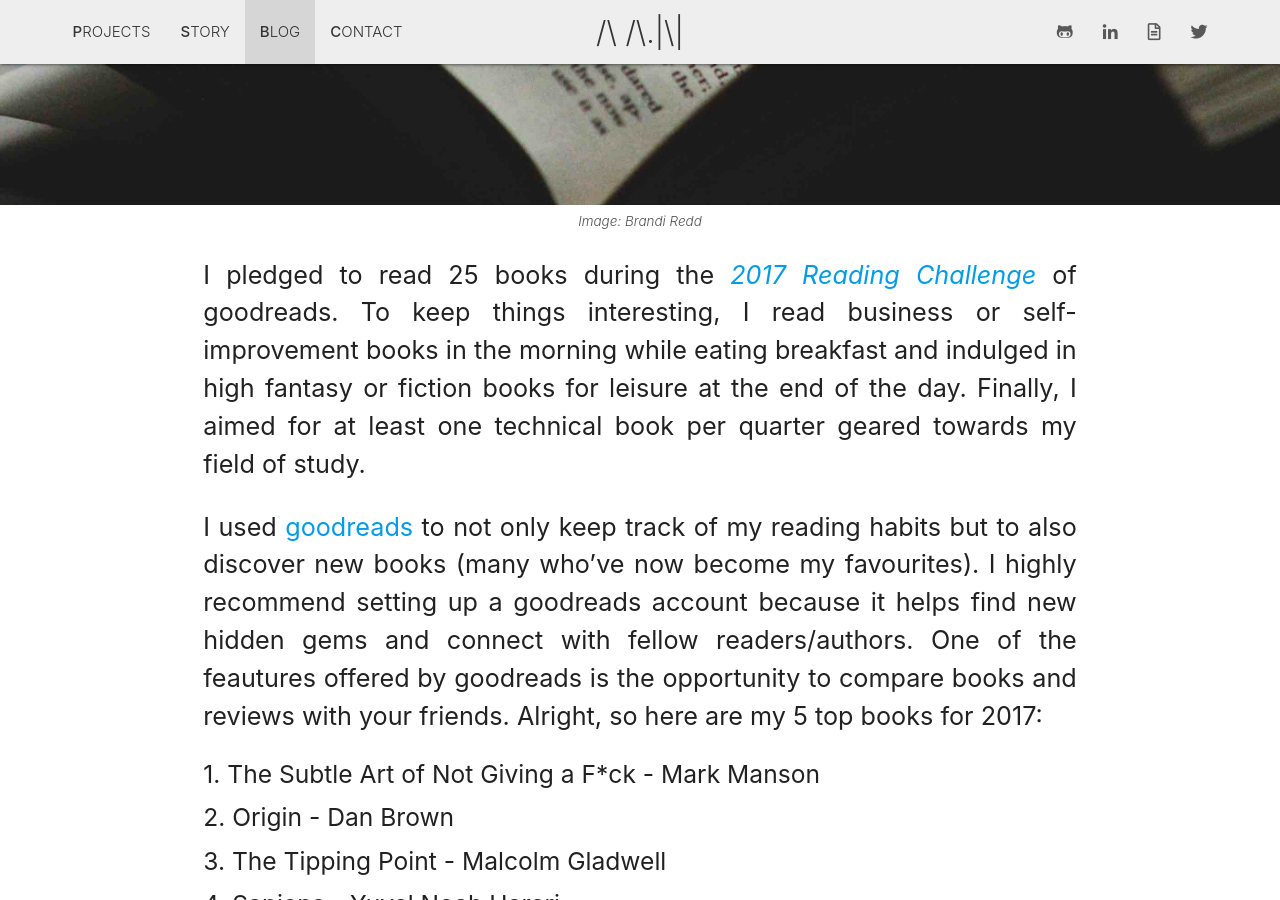
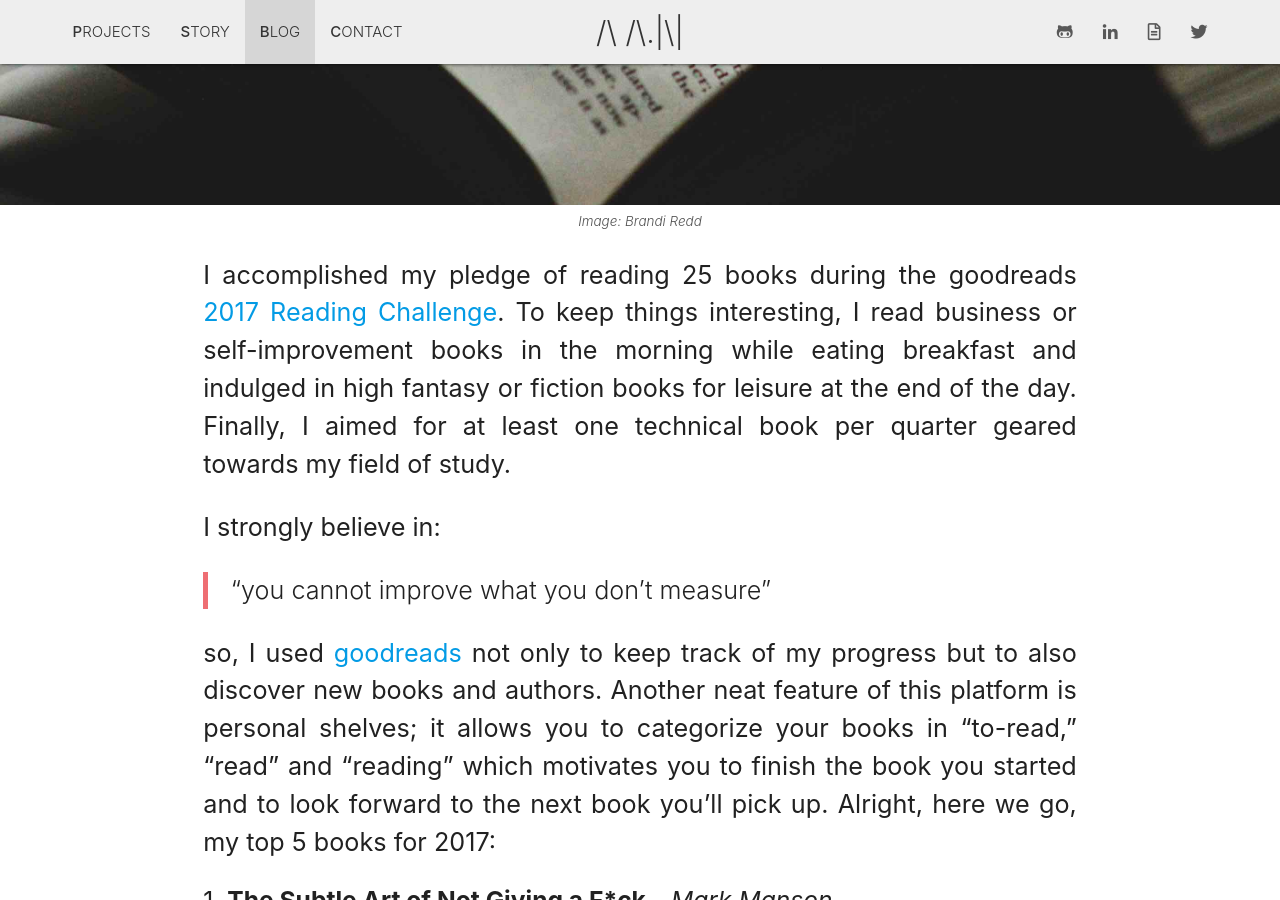
Before and after one commit to anthonyanader/personalBlog, a Jekyll site: the page built from _posts/2018-01-02-top-five-books-2017.md, in a window 1280 px wide and 900 px high, scrolled down 833 px. Built offline with Jekyll 4.4.1, drawn with Linux system fonts in a browser that asks for light colours; comment, search, counter and statistics services are not loaded; some of the changed text lies outside the part shown.

Commit message:
still working on finalizing the first blog post

```diff
--- a/_posts/2018-01-02-top-five-books-2017.md
+++ b/_posts/2018-01-02-top-five-books-2017.md
@@ -12,13 +12,41 @@
 categories: books
 ---
 
-I pledged to read 25 books during the <span>[*2017 Reading Challenge*](https://www.goodreads.com/challenges/show/5493-2017-reading-challenge)</span> of goodreads. To keep things interesting, I read business or self-improvement books in the morning while eating breakfast and indulged in high fantasy or fiction books for leisure at the end of the day. Finally, I aimed for at least one technical book per quarter geared towards my field of study.
+I accomplished my pledge of reading 25 books during the goodreads <a class="pink-hover" href="https://www.goodreads.com/challenges/show/5493-2017-reading-challenge" target="_blank">2017 Reading Challenge</a>. To keep things interesting, I read business or self-improvement books in the morning while eating breakfast and indulged in high fantasy or fiction books for leisure at the end of the day. Finally, I aimed for at least one technical book per quarter geared towards my field of study.
 
-I used [goodreads](https://www.goodreads.com) to not only keep track of my reading habits but to also discover new books (many who've now become my favourites). I highly recommend setting up a goodreads account because it helps find new hidden gems and connect with fellow readers/authors. One of the feautures offered by goodreads is the opportunity to compare books and reviews with your friends. Alright, so here are my 5 top books for 2017:
+I strongly believe in:
+
+> "you cannot improve what you don't measure"
+
+so, I used <a class="pink-hover" href="https://www.goodreads.com/user/show/41290787-anthony-a-nader" target="_blank">goodreads</a> not only to keep track of my progress but to also discover new books and authors. Another neat feature of this platform is personal shelves; it allows you to categorize your books in "to-read," "read" and "reading" which motivates you to finish the book you started and to look forward to the next book you'll pick up. Alright, here we go, my top 5 books for 2017:
 
 
-##### 1. The Subtle Art of Not Giving a F*ck - Mark Manson
-##### 2. Origin - Dan Brown
-##### 3. The Tipping Point - Malcolm Gladwell
+##### 1. <b>The Subtle Art of Not Giving a F*ck</b> - _Mark Manson_
+
+I remember being skeptical when I picked up this book for the first time - "what's with all these cheesy titles." But I was hooked right after the first page. A real page-turner, written in an informal tone that anyone can appreciate. Quick and easy read, highly recommended to anyone, you'll truly enjoy this one!
+
+Favourite quote:
+
+> “To be happy we need something to solve. Happiness is therefore a form of action;” -Mark Manson
+
+
+##### 2. <b>Origin</b> - _Dan Brown_
+
+Ok, maybe I'm a little biased because Dan Brown happens to be one of my favorite authors; I voted Origins as my #1 fiction book for 2017. Such a progressive ideology behind this book, truly the two questions we have been asking ourselves since the beginning of time:
+
+> "Where do we come from and where are we going?
+
+It's another excellent addition to the Robert Langdon character progression with another mix of real history combined with tomorrow's AI capabilities.
+
+##### 3. <b>The Tipping Point</b> - _Malcolm Gladwell_
+
+> Small changes can make a big difference.
+
+The title says it all: a book packed with examples and anecdotes that demonstrate how impacts which seem small and insignificant, can cause a tremendous shift in the outcome of an event.
+
+I had previously read "Outsiders" by the same author and since I've become very fond of Malcolm's writing style and research aptitude.
+
 ##### 4. Sapiens - Yuval Noah Harari
+
+
 ##### 5. Quiet - Susan Cain
```
